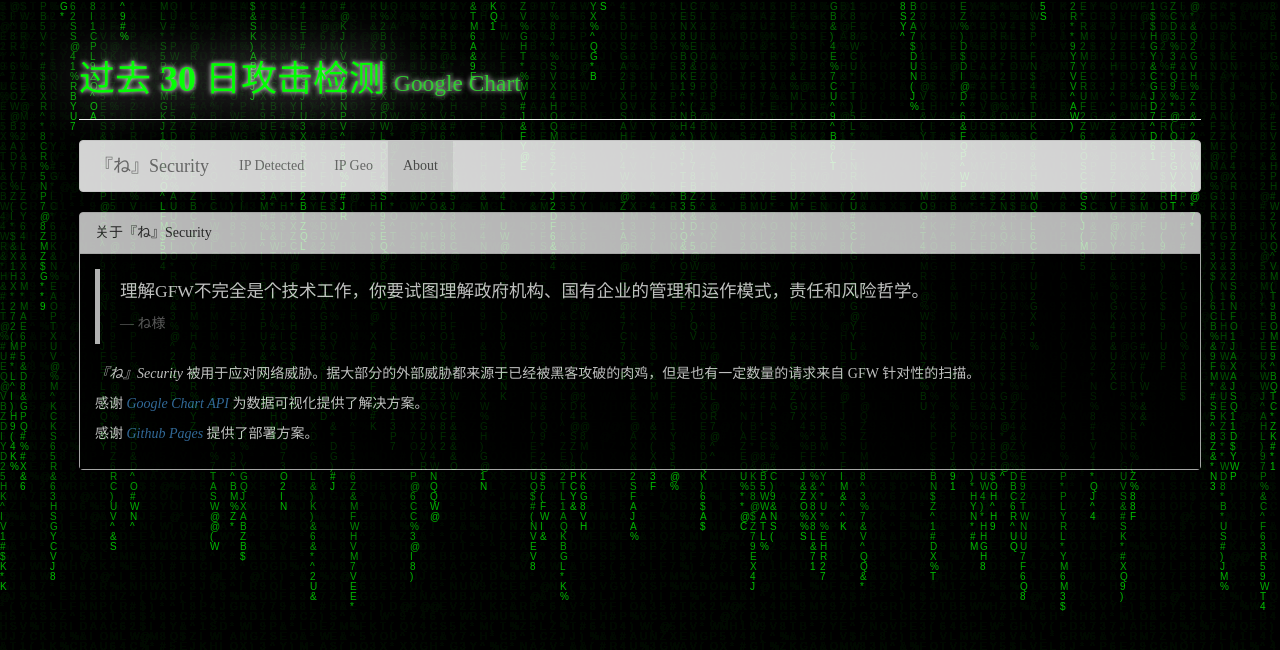
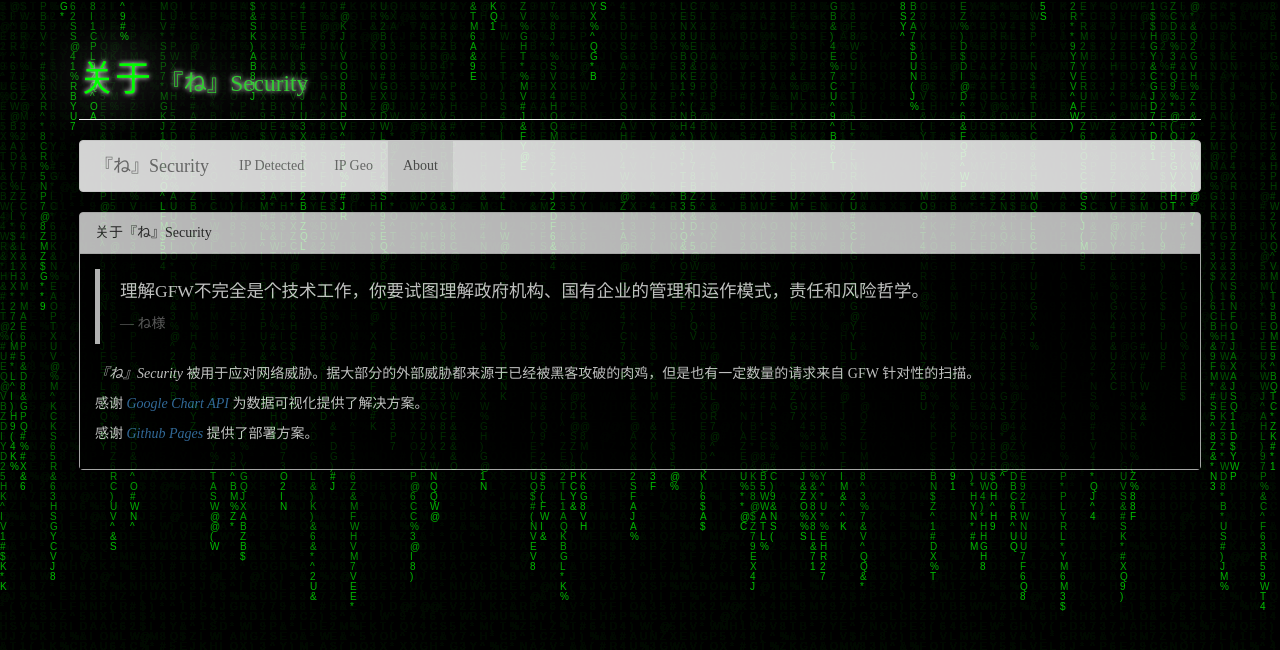
Before and after one commit to tigaly/tigaly.github.io, a plain HTML site: page about.html in a window 1280 px wide. Drawn offline with Linux system fonts and the light colour scheme.

Commit message:
『ね』Security

```diff
--- a/about.html
+++ b/about.html
@@ -24,10 +24,8 @@
       <div class="col-md-12 column">
         <div class="page-header">
           <h1 style="color:lime; text-shadow: 0 0 5px white, 0 0 55px white;">
-            过去
-            <strong>30</strong>
-            日攻击检测
-            <small style="color:limegreen">Google Chart</small>
+            关于
+            <small style="color:limegreen">『ね』Security</small>
           </h1>
         </div>
         <nav class="navbar navbar-default">
```
Also changed, not shown: index.html (+1 -1 lines).
